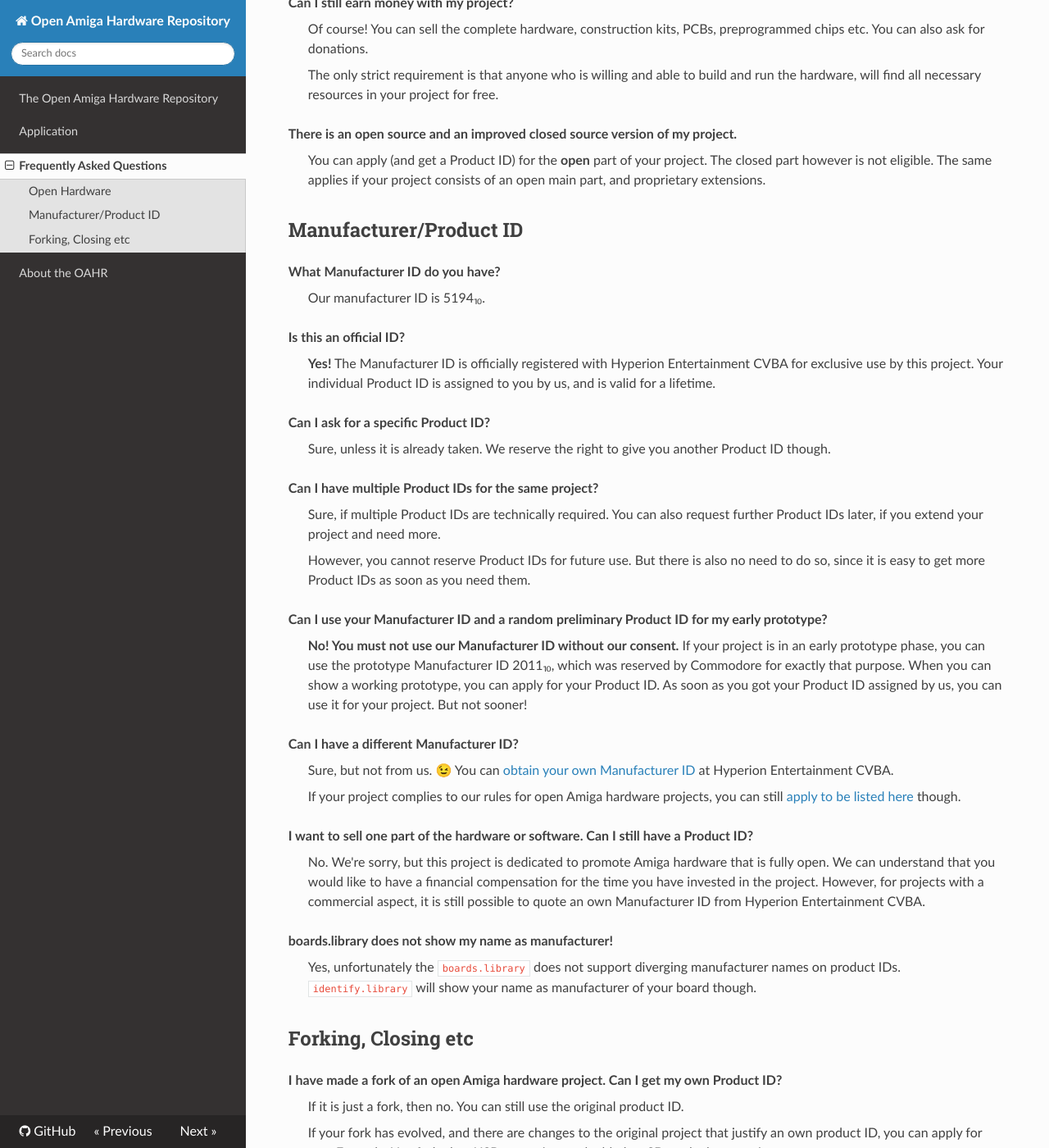
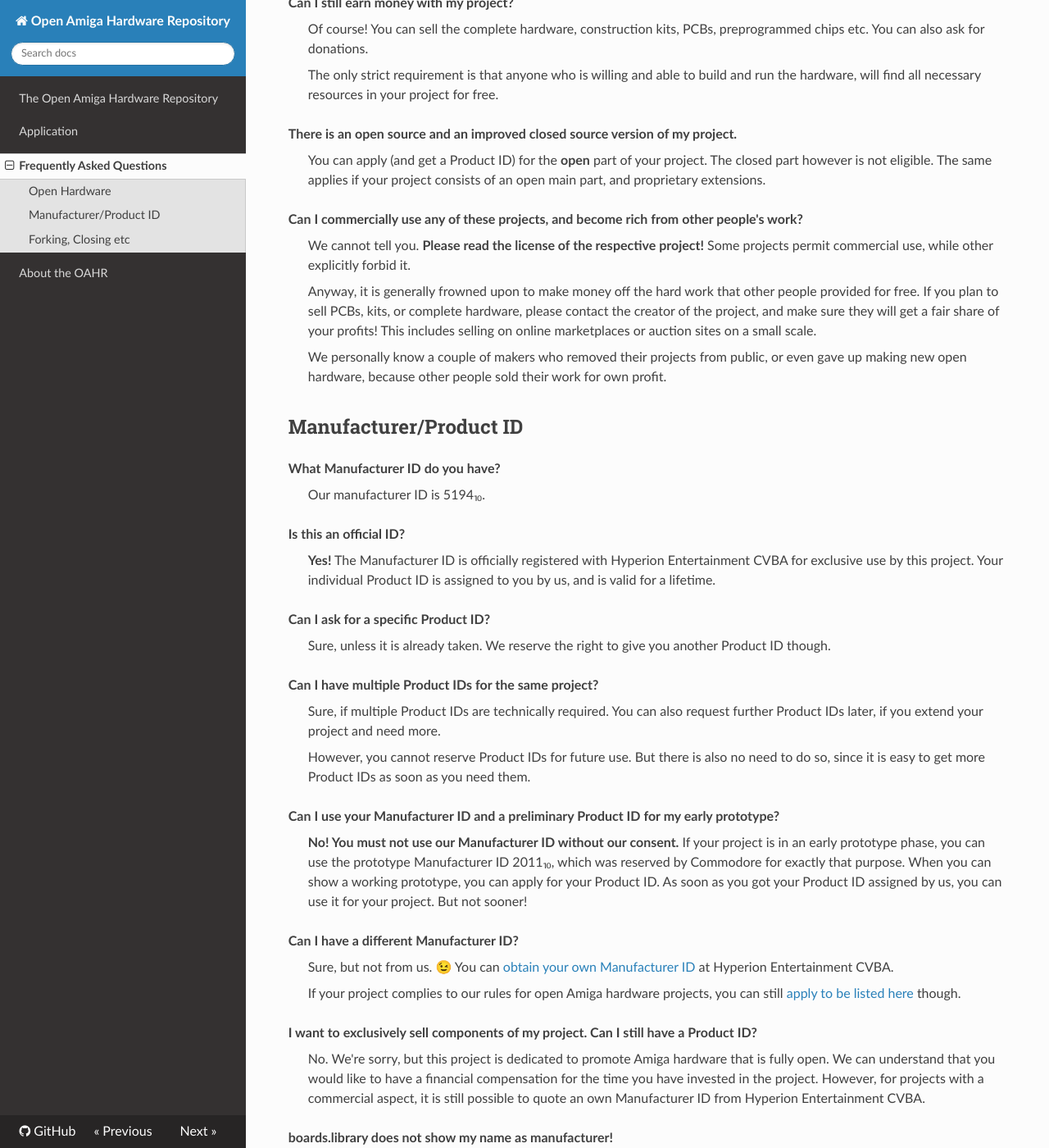
Before and after one commit to oahr/oahr, an MkDocs documentation site: the page built from src/faq.md, in a window 1280 px wide and 1400 px high, scrolled down 536 px. Shown: the whole window at 82% size. Built offline with MkDocs 1.6.1, drawn with Linux system fonts in a browser that asks for light colours.

```diff
--- a/docs/about.html
+++ b/docs/about.html
@@ -86,6 +86,7 @@
             <div class="section" itemprop="articleBody">
 
                 <h1 id="about-the-oahr">About the OAHR<a class="headerlink" href="#about-the-oahr" title="Permanent link">&para;</a></h1>
+<p>This is a non-profit, non-commercial project. It is run by Amiga enthusiasts as a hobby.</p>
 <p>The official repository can be found here: <a href="https://github.com/oahr/oahr">https://github.com/oahr/oahr</a></p>
 <h2 id="the-team">The Team<a class="headerlink" href="#the-team" title="Permanent link">&para;</a></h2>
 <p>The maintainers are (in alphabetical order):</p>
--- a/docs/index.html
+++ b/docs/index.html
@@ -339,5 +339,5 @@
 
 <!--
 MkDocs version : 1.4.2
-Build Date UTC : 2023-04-15 15:04:59.168997+00:00
+Build Date UTC : 2023-04-15 15:34:55.571591+00:00
 -->
--- a/src/faq.md
+++ b/src/faq.md
@@ -25,6 +25,14 @@
 
 > You can apply (and get a Product ID) for the **open** part of your project. The closed part however is not eligible. The same applies if your project consists of an open main part, and proprietary extensions.
 
+**Can I commercially use any of these projects, and become rich from other people's work?**
+
+> We cannot tell you. **Please read the license of the respective project!** Some projects permit commercial use, while other explicitly forbid it.
+>
+> Anyway, it is generally frowned upon to make money off the hard work that other people provided for free. If you plan to sell PCBs, kits, or complete hardware, please contact the creator of the project, and make sure they will get a fair share of your profits! This includes selling on online marketplaces or auction sites on a small scale.
+>
+> We personally know a couple of makers who removed their projects from public, or even gave up making new open hardware, because other people sold their work for own profit.
+
 ## Manufacturer/Product ID
 
 **What Manufacturer ID do you have?**
@@ -45,7 +53,7 @@
 >
 > However, you cannot reserve Product IDs for future use. But there is also no need to do so, since it is easy to get more Product IDs as soon as you need them.
 
-**Can I use your Manufacturer ID and a random preliminary Product ID for my early prototype?**
+**Can I use your Manufacturer ID and a preliminary Product ID for my early prototype?**
 
 > **No! You must not use our Manufacturer ID without our consent.** If your project is in an early prototype phase, you can use the prototype Manufacturer ID 2011⏨, which was reserved by Commodore for exactly that purpose. When you can show a working prototype, you can apply for your Product ID. As soon as you got your Product ID assigned by us, you can use it for your project. But not sooner!
 
@@ -55,7 +63,7 @@
 >
 > If your project complies to our rules for open Amiga hardware projects, you can still [apply to be listed here](application.md) though.
 
-**I want to sell one part of the hardware or software. Can I still have a Product ID?**
+**I want to exclusively sell components of my project. Can I still have a Product ID?**
 
 > No. We're sorry, but this project is dedicated to promote Amiga hardware that is fully open. We can understand that you would like to have a financial compensation for the time you have invested in the project. However, for projects with a commercial aspect, it is still possible to quote an own Manufacturer ID from Hyperion Entertainment CVBA.
 
```
Also changed, not shown: docs/faq.html (+8 -2 lines), docs/search/search_index.json (+1 -1 lines), src/about.md (+2 -0 lines), 1 other file.
